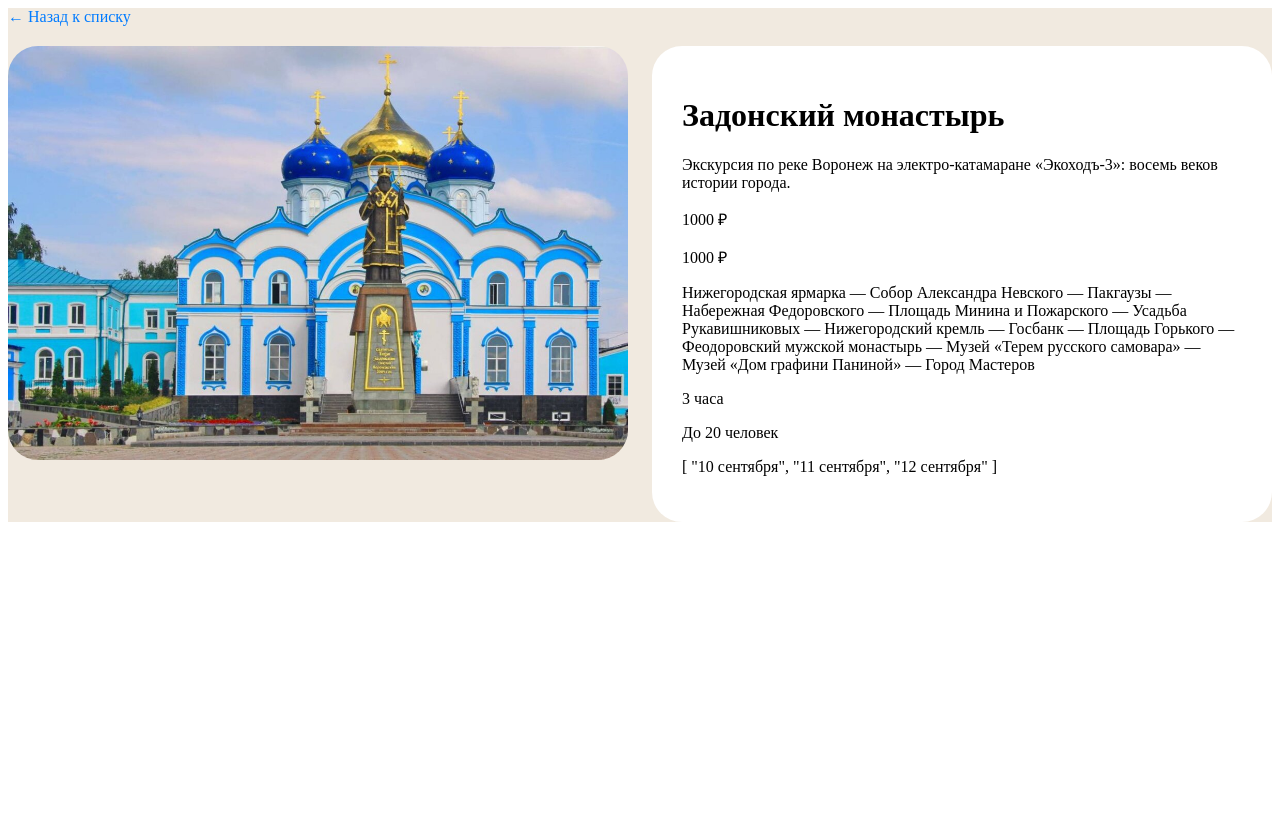
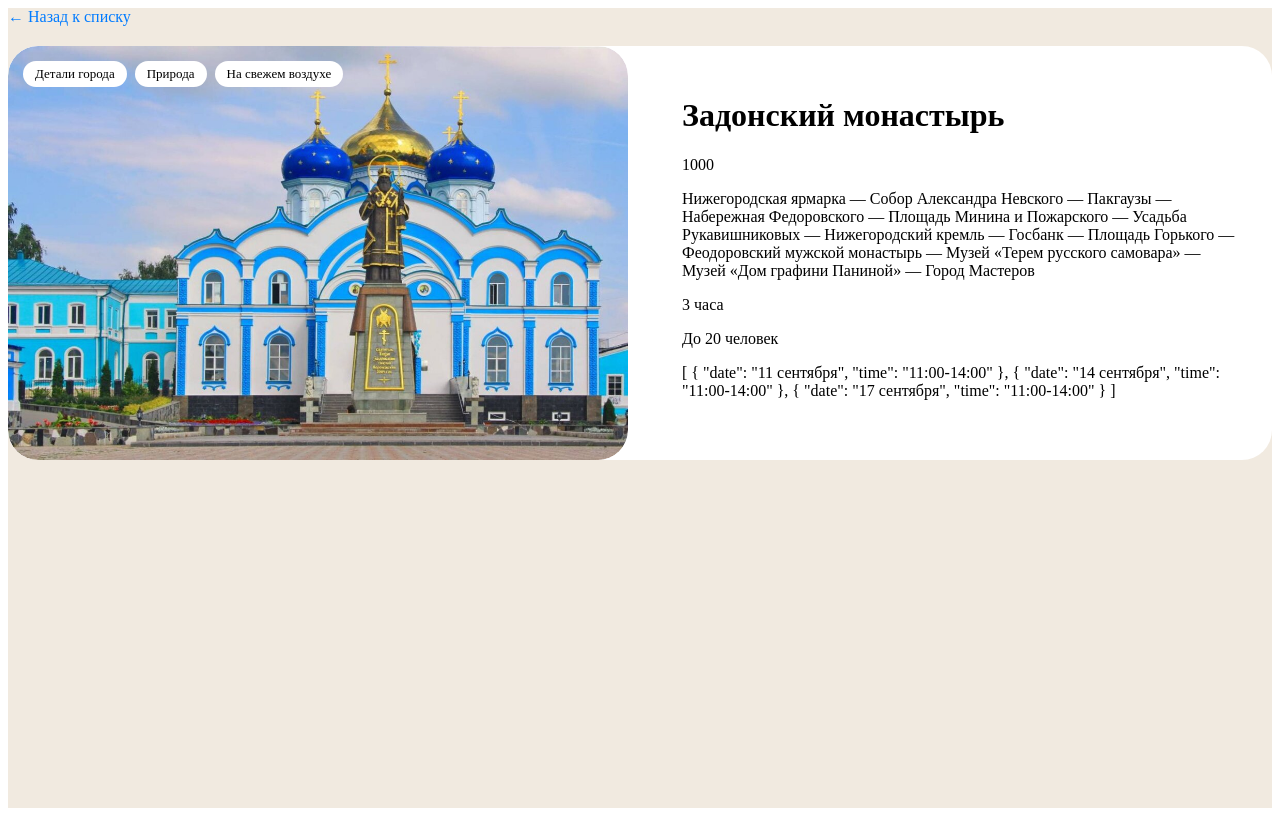
Before and after one commit to chernomoreckonstantin-art/new_project, a Vue app: page /tours/1 in a window 1280 px wide. Built offline with nearby package versions, Linux system fonts and the light colour scheme.

Commit message:
Редактирование карточки( тэги упали вниз)

```diff
--- a/src/data/excursions.js
+++ b/src/data/excursions.js
@@ -14,9 +14,18 @@ export const excursions = [
     duration: "3 часа",
     group: "До 20 человек",
     dates: [
-      '10 сентября',
-      '11 сентября',
-      '12 сентября'
+      {
+        date: '11 сентября',
+        time: '11:00-14:00'
+      },
+      {
+        date: '14 сентября',
+        time: '11:00-14:00'
+      },
+      {
+        date: '17 сентября',
+        time: '11:00-14:00'
+      }
     ]
   },
 
--- a/src/views/ExcursionDetailView.vue
+++ b/src/views/ExcursionDetailView.vue
@@ -21,20 +21,35 @@ console.log(route.params.id);
       :src="excursion.DitImage"
       :alt="excursion.title"
     >
+      <div class="tags">
+          <span
+            v-for="tag in excursion.tags"
+            :key="tag"
+            class="tag"
+          >
+            {{ tag }}
+          </span>
+        </div>
     </div>
     <div class="content">
       <h1>{{ excursion.title }}</h1>
-      <p>{{ excursion.description }}</p>
-      <p>{{ excursion.adultPrice }} ₽</p>
-      <p>{{ excursion.childPrice }} ₽</p>
+      <p>{{ excursion.adultPrice }}</p>
       <p>{{ excursion.route }}</p>
       <p>{{ excursion.duration }}</p>
       <p>{{ excursion.group }}</p>
       <p>{{ excursion.dates }}</p>
+
     </div>
   </div>
 </template>
+
 <style>
+.image-container{
+  position: relative;
+  width: 100%;
+  border-radius: 30px;
+  overflow: hidden;
+}
 .back-link {
   display: inline-block;
   margin-bottom: 20px;
@@ -45,25 +60,45 @@ console.log(route.params.id);
 
 .back-link:hover {
   text-decoration: underline;
+
 }
 .detail {
   display: grid;
   grid-template-columns: 1fr 1fr;
-  max-width: 1500px;
-
+  max-width: 1700px;
+  background: white;
   gap: 24px;
   border-radius: 30px;
 
 }
 .content{
   padding: 30px;
-  background: white;
   border-radius: 30px;
 
 }
 .image{
+  display: block;
   width: 100%;
+  height: 100%;
   object-fit: cover;
   border-radius: 30px;
 }
+.tag {
+  padding: 5px 12px;
+
+  background: white;
+  border-radius: 20px;
+
+  font-size: 13px;
+}
+.tags {
+  position: absolute;
+  top: 15px;
+  left: 15px;
+  display: flex;
+  flex-wrap: wrap;
+  gap: 8px;
+  z-index: 1;
+}
+
 </style>
--- a/src/views/ExcursionsView.vue
+++ b/src/views/ExcursionsView.vue
@@ -47,6 +47,8 @@ import { excursions } from '../data/excursions';
 #app {
   background-color:rgb(241, 234, 224);
   margin: 0;
+  padding: 0;
+  min-height: 100vh;
 }
 
 </style>
```
